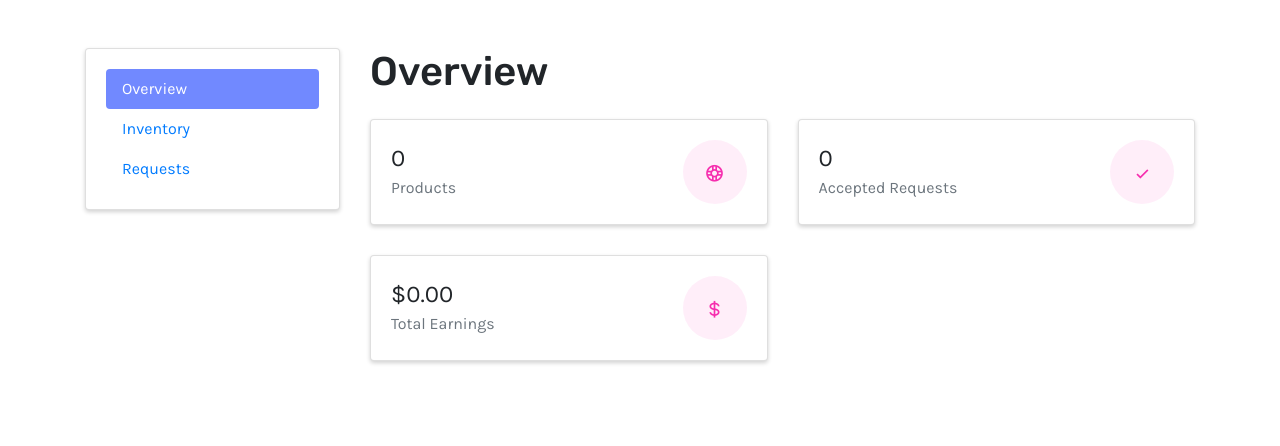
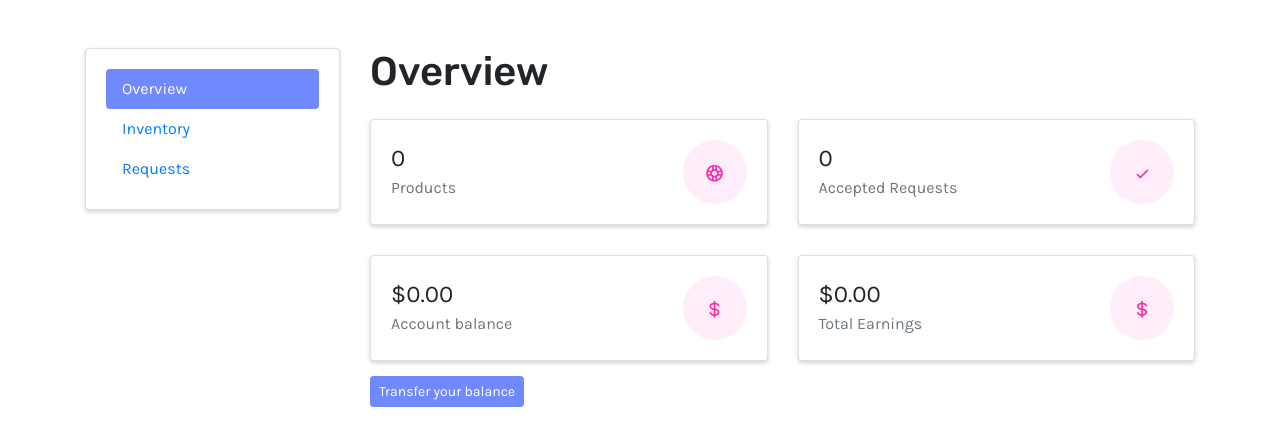
Before and after one commit to wmiys/gui.alpha, a Flask app: template src/wmiys/templates/pages/products/overview.html in a window 1280 px wide. Shown: the part 56-502 px from the top of the page. Run offline with Flask 2, Linux system fonts and the light colour scheme; the template is opened without the code that fills it, so the values that code supplies are empty; some libraries are stand-ins or nearby versions.

Commit message:
create button for initiating the transfer

```diff
--- a/src/wmiys/static/js/classes/API-Wrapper.js
+++ b/src/wmiys/static/js/classes/API-Wrapper.js
@@ -432,6 +432,10 @@ class ApiWrapper
         return response;
     }
 
+    static async requestPostBalanceTransfer() {
+        // const url = '/api/'
+    }
+
 
 
     /**********************************************************
--- a/src/wmiys/static/js/pages/products/overview.js
+++ b/src/wmiys/static/js/pages/products/overview.js
@@ -1,4 +1,7 @@
 const eCardOverviewStat = '.card-products-overview-stat';
+const eBtnTransferBalance = '#btn-transfer-balance';
+
+let mBtnTransferSpinner = null;
 
 
 
@@ -8,6 +11,9 @@ Main logic.
 $(document).ready(function() {
     activateSidebarItem();
     initCountUps();
+    addListeners();
+
+    mBtnTransferSpinner = new SpinnerButton(eBtnTransferBalance, 'Transfer your balance');
 });
 
 
@@ -25,3 +31,14 @@ function initCountUps() {
         countUp.start();
     }
 }
+
+function addListeners() {
+    $(eBtnTransferBalance).on('click', function() {
+        transferAccountBalance();
+    });
+}
+
+
+function transferAccountBalance() {
+    mBtnTransferSpinner.showSpinner();
+}
--- a/src/wmiys/templates/pages/products/overview.html
+++ b/src/wmiys/templates/pages/products/overview.html
@@ -66,12 +66,28 @@ Input parms -> data (list):
 </div>
 
 <div class="row">
+    <!-- account balance -->
+    <div class="col-sm-12 col-md-6">
+        <div class="card card-products-overview">
+            <div class="card-body">
+                <div>
+                    <div class="card-products-overview-stat" data-countup-value="{{ data.lender_balance }}" data-countup-prefix="$" data-countup-decimal-places="2">0</div>
+                    <div class="text-muted">Account balance</div>
+                </div>
+
+                <div class="icon-rounded home-icon mb-0">
+                    <i class='bx bx-dollar'></i>
+                </div>
+            </div>
+        </div>
+    </div>
+
     <!-- total earnings -->
     <div class="col-sm-12 col-md-6">
         <div class="card card-products-overview">
             <div class="card-body">
                 <div>
-                    <div class="card-products-overview-stat" data-countup-value="{{ data.lender_balance }}" data-countup-prefix="$" data-countup-decimal-places="2">0</div>
+                    <div class="card-products-overview-stat" data-countup-value="{{ data.lender_earnings }}" data-countup-prefix="$" data-countup-decimal-places="2">0</div>
                     <div class="text-muted">Total Earnings</div>
                 </div>
 
@@ -84,6 +100,12 @@ Input parms -> data (list):
 </div>
 
 
+<button type="button" class="btn btn-sm btn-secondary" id="btn-transfer-balance">Transfer your balance</button>
+
+
+
+
+
 
 {% endblock %}
 
```
